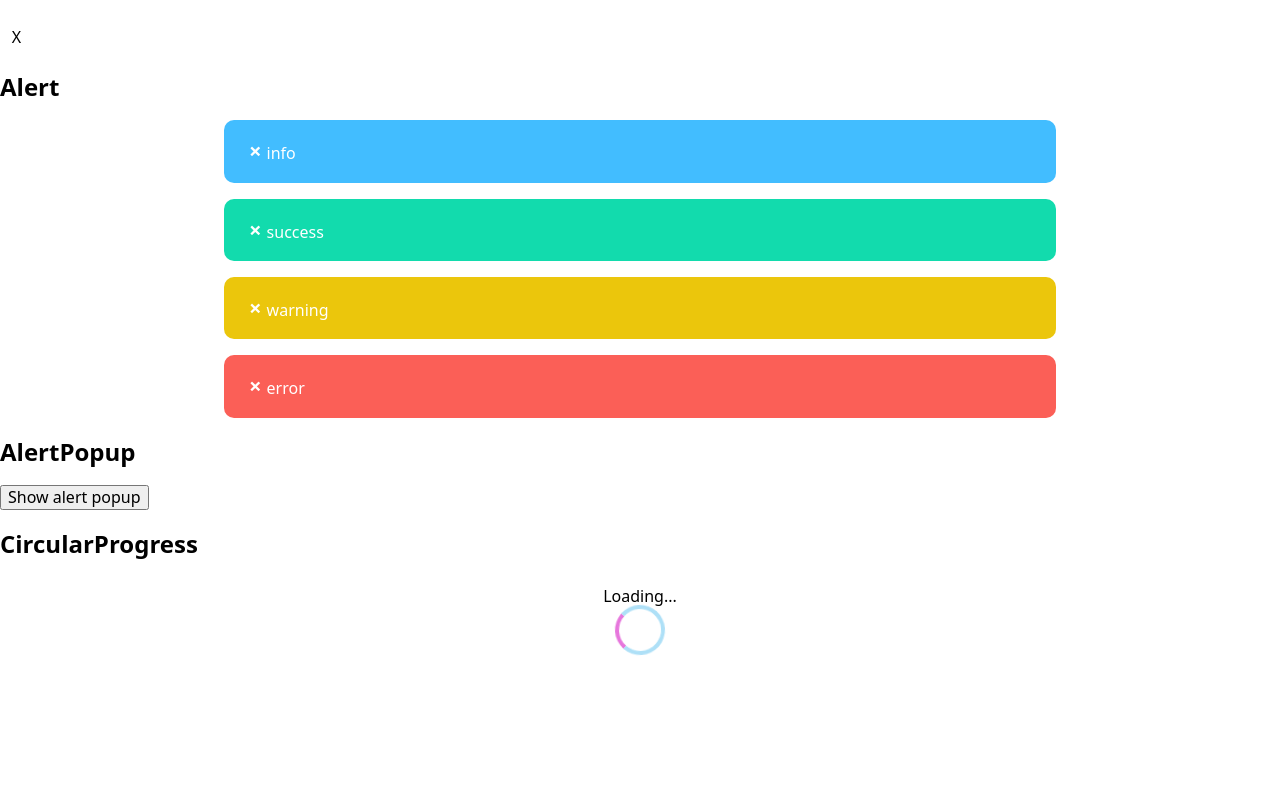
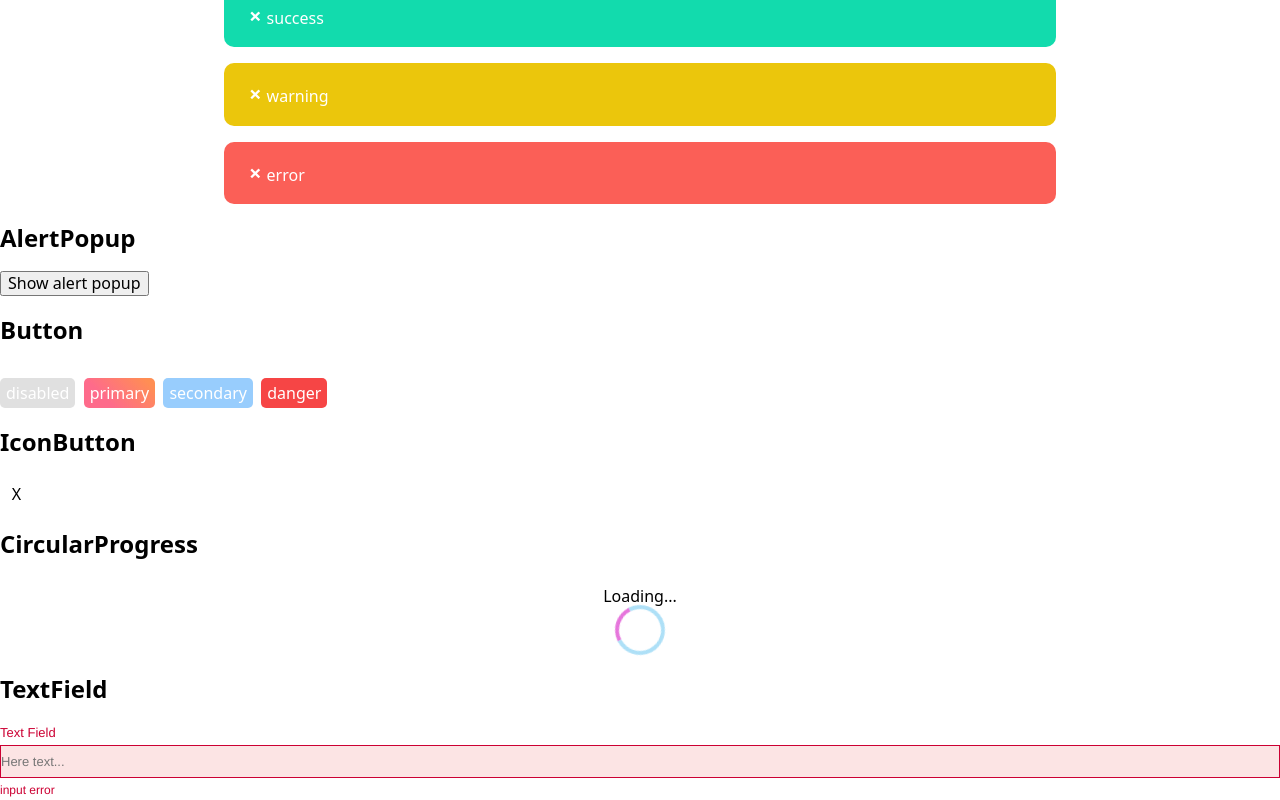
Before and after one commit to dariopalminio/oaky-ui-kit, a React (Vite) app: page / in a window 1280 px wide. Shown: the part 259-1059 px from the top of the page. Before the commit the page ends 916 px from the top, so only its background shows below. Built offline with nearby package versions, Linux system fonts and the light colour scheme.

Commit message:
feat (TextField): add component

```diff
--- a/src/app/demo/index.tsx
+++ b/src/app/demo/index.tsx
@@ -4,6 +4,7 @@ import ButtonDemo from '../ui-kit/button/demo';
 import IconButtonDemo from '../ui-kit/icon-button/demo';
 import ProgressDemo from '../ui-kit/progress/demo';
 import '../ui-kit/style/normalize.css'
+import TextFieldDemo from '../ui-kit/text-field/demo';
 import './demo.css'
 
 function Demo() {
@@ -15,13 +16,15 @@ function Demo() {
 
             <p>UI Kit with react, typescript, styled-components and CSS</p>
 
+            <AlertsDemo/>
+
             <ButtonDemo />
 
             <IconButtonDemo />
 
-            <AlertsDemo/>
+            <ProgressDemo/>
 
-            <ProgressDemo/>
+            <TextFieldDemo/>
         </div>
 
     )
--- /dev/null
+++ b/src/app/ui-kit/text-field/demo.tsx
@@ -0,0 +1,39 @@
+import { useState } from "react";
+import TextField from "./text-field"
+
+
+function TextFieldDemo() {
+
+    const [value, setValue] = useState<string>('');
+    const [isValid, setIsValid] = useState<boolean>(false);
+
+    const handleChange = async (val: string) => {
+        setValue(val);
+        if (val === ''){
+            setIsValid(false)
+        }else{
+            setIsValid(true)
+        }
+    };
+
+    return (
+
+        <div>
+            <h2>TextField</h2>
+
+            <div >
+                <TextField
+                    id="standard-basic-1"
+                    label={'Text Field'}
+                    placeholder="Here text..."
+                    onChange={(e) => handleChange(e.target.value)}
+                    value={value}
+                    {...(!isValid && { error: true, helperText: 'input error' })}
+                />
+            </div>
+        </div>
+
+    )
+}
+
+export default TextFieldDemo
--- /dev/null
+++ b/src/app/ui-kit/text-field/index.tsx
@@ -0,0 +1 @@
+export { TextField } from './text-field'
--- /dev/null
+++ b/src/app/ui-kit/text-field/text-field.tsx
@@ -0,0 +1,129 @@
+import React from "react";
+import styled from "styled-components";
+//import "./text-field.css";
+
+export const StylesTextField = styled.div`
+    .input-text-field-group {
+        color: #333;
+        font-family: Helvetica, Arial, sans-serif;
+        font-size: 13px;
+        line-height: 20px;
+        margin: 0px;
+        display: block;
+    }
+
+    .label-text-field {
+        display: block;
+        margin-bottom: 2px;
+    }
+
+    .input-text-field {
+        width: 100%;
+        border: 1px solid #999;
+    }
+
+    .input-text-field[type=text] {
+        background: #fff;
+        float: left;
+        font-size: 13px;
+        height: 33px;
+        margin: 0;
+        padding: 0;
+    }
+
+    .input-text-field[type=password] {
+        background: rgb(245, 245, 245);
+        float: left;
+        font-size: 13px;
+        height: 33px;
+        margin: 0;
+        padding: 0;
+    }
+
+    .error-message {
+        color: #cc0033;
+        display: inline-block;
+        font-size: 12px;
+        line-height: 15px;
+        margin: 5px 0 0;
+    }
+
+    .input-text-field .error-message {
+        display: none;
+    }
+
+    .error-text-field label {
+        color: #cc0033;
+    }
+
+    .error-text-field input[type=text] {
+        background-color: #fce4e4;
+        border: 1px solid #cc0033;
+        outline: none;
+    }
+
+    .error-text-field input[type=password] {
+        background-color: #fce4e4;
+        border: 1px solid #cc0033;
+        outline: none;
+    }
+
+    .error-text-field .error-message {
+        display: inline-block;
+    }
+`;
+
+interface IMyProps {
+    id: string;
+    label: string;
+    placeholder?: string;
+    onChange: (e: React.ChangeEvent<HTMLInputElement> | React.ChangeEvent<HTMLTextAreaElement>) => void;
+    value: string;
+    type?: "password" | "text" | undefined;
+    error?: boolean;
+    helperText?: string;
+    multiline?: boolean;
+    style?: any;
+    readonly?: boolean;
+}
+
+/**
+ * TextField "password" | "text"
+ * Stateless components, extensible Style and controlled component
+ */
+export const TextField: React.FC<IMyProps> = (props: IMyProps) => {
+
+    const getType = () => {
+        return  props.type ?  props.type : "text";
+    }
+
+    const getClassName = () => {
+        return props.error ? "input-text-field-group error-text-field" : "input-text-field-group";
+    }
+
+    return (
+        <StylesTextField>
+            <div className={getClassName()}>
+                <label className='label-text-field'>{ props.label}</label>
+
+                {! props.multiline && (
+                    <input className='input-text-field' id={ props.id} name={ props.id}
+                        type={getType()}
+                        placeholder={ props.placeholder ?  props.placeholder : ''}
+                        defaultValue={ props.value}
+                        onChange={(e) =>  props.onChange(e)}
+                        style={ props.style ?  props.style : {}}
+                        readOnly={ props.readonly} />)}
+                { props.multiline && (
+                    <textarea className='input-text-field' id={ props.id} name={ props.id}
+                        style={ props.style ?  props.style : { width: "98%", height: "100px" }}
+                        defaultValue={ props.value}
+                        onChange={(e) =>  props.onChange(e)} />)}
+
+                <div className="error-message">{ props.helperText}</div>
+            </div>
+        </StylesTextField>
+    );
+};
+
+export default TextField;
--- a/src/index.ts
+++ b/src/index.ts
@@ -3,3 +3,4 @@ export * from './app/ui-kit/alert'
 export * from './app/ui-kit/button'
 export * from './app/ui-kit/icon-button'
 export * from './app/ui-kit/progress'
+export * from './app/ui-kit/text-field'
```
